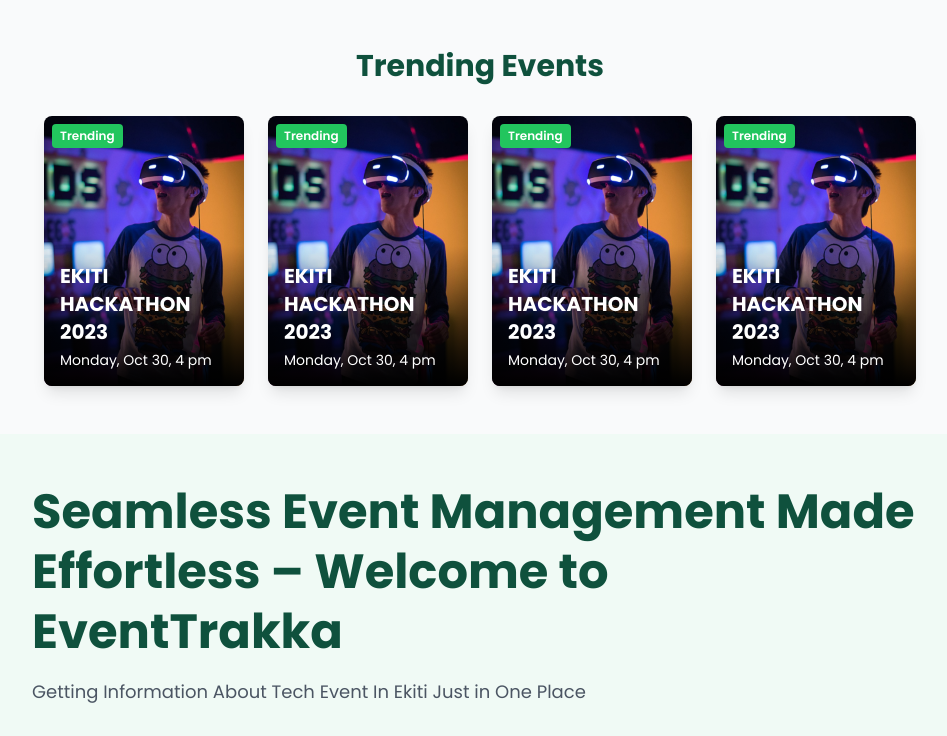
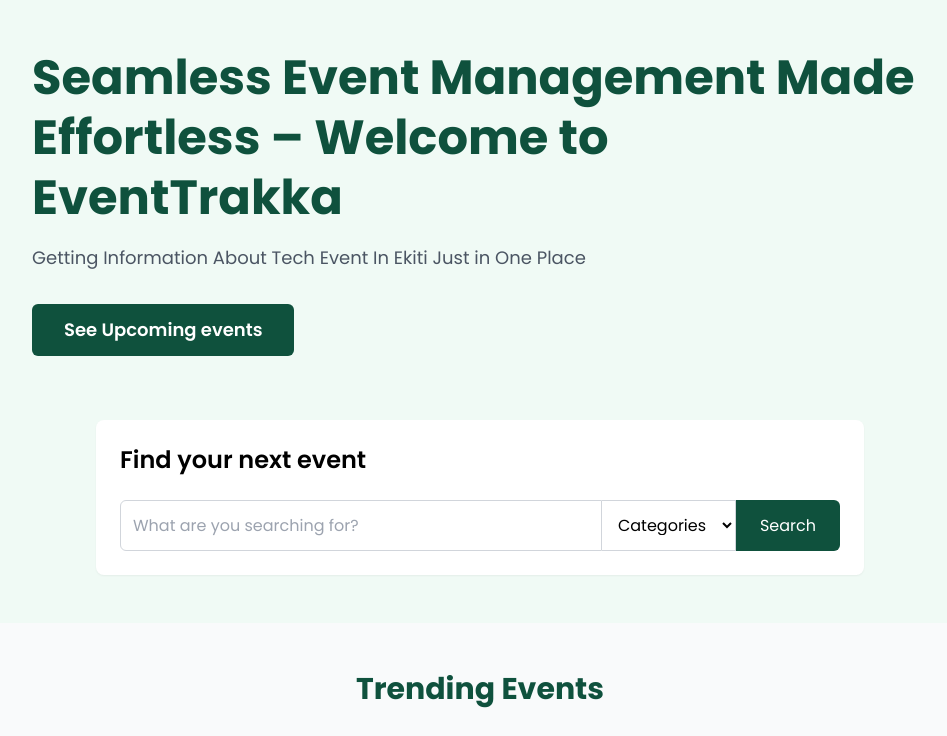
Before and after one commit to OSCA-Ado-Ekiti/EventTrakka, a React (Vite) app: page /events in a window 1280 px wide. Shown: the top 736 px of the page, without its empty margins (160-1107 px from the left). Built offline with nearby package versions, Linux system fonts and the light colour scheme; a web font is replaced by a local one.

Commit message:
Event page hero section updated.

```diff
--- a/src/pages/Event.jsx
+++ b/src/pages/Event.jsx
@@ -6,11 +6,13 @@
 
 const Event = () => {
   return (
-    <div className="font-pop h-screen">
-      <TrendingEvents />
-        <RegisterEvents/>
+    <div className="font-pop min-h-screen flex flex-col">
+      <main className="flex-grow">
+        <RegisterEvents />
+        <TrendingEvents />
         <NewsLetter />
-        <Footer />
+      </main>
+      <Footer />
     </div>
   );
 };
```
